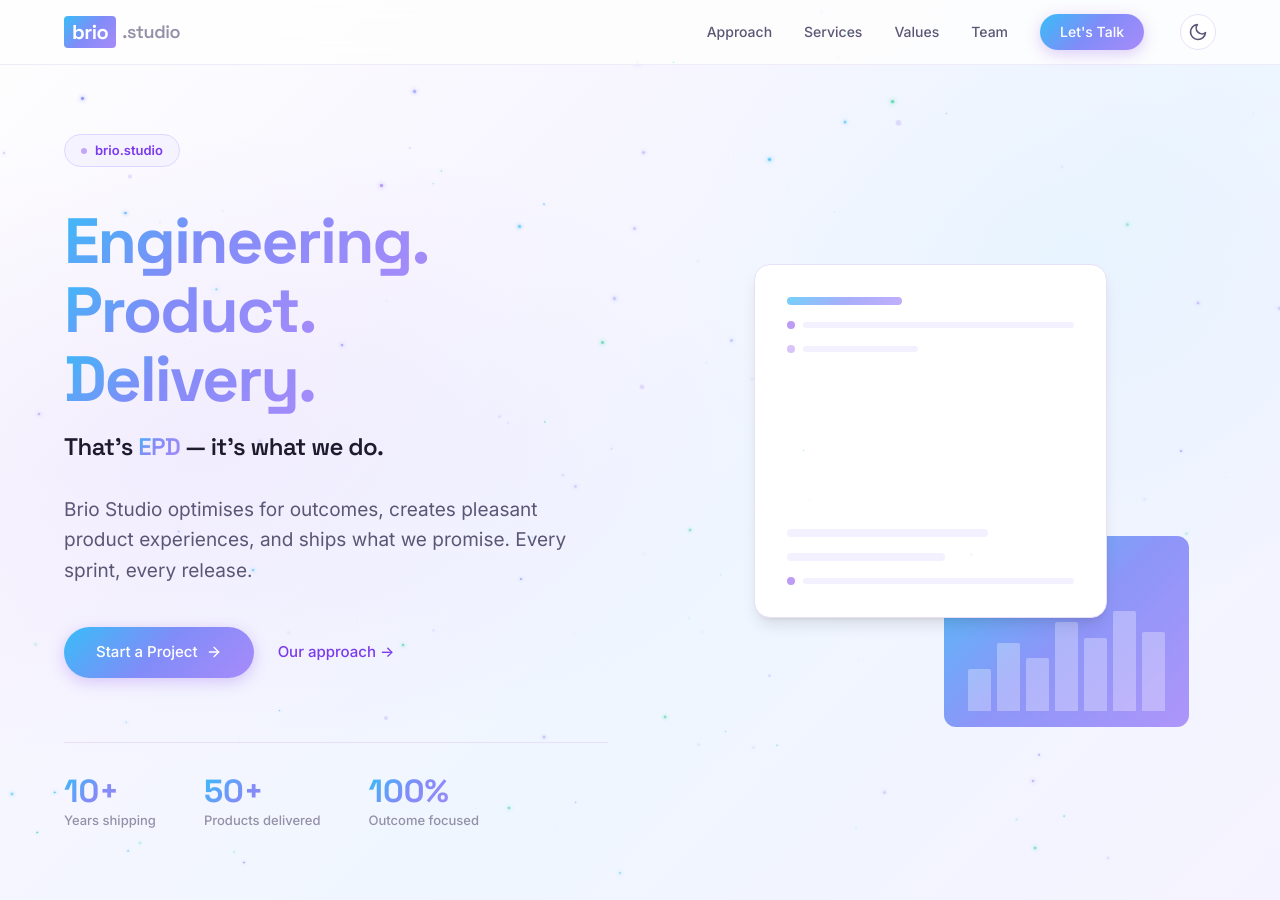
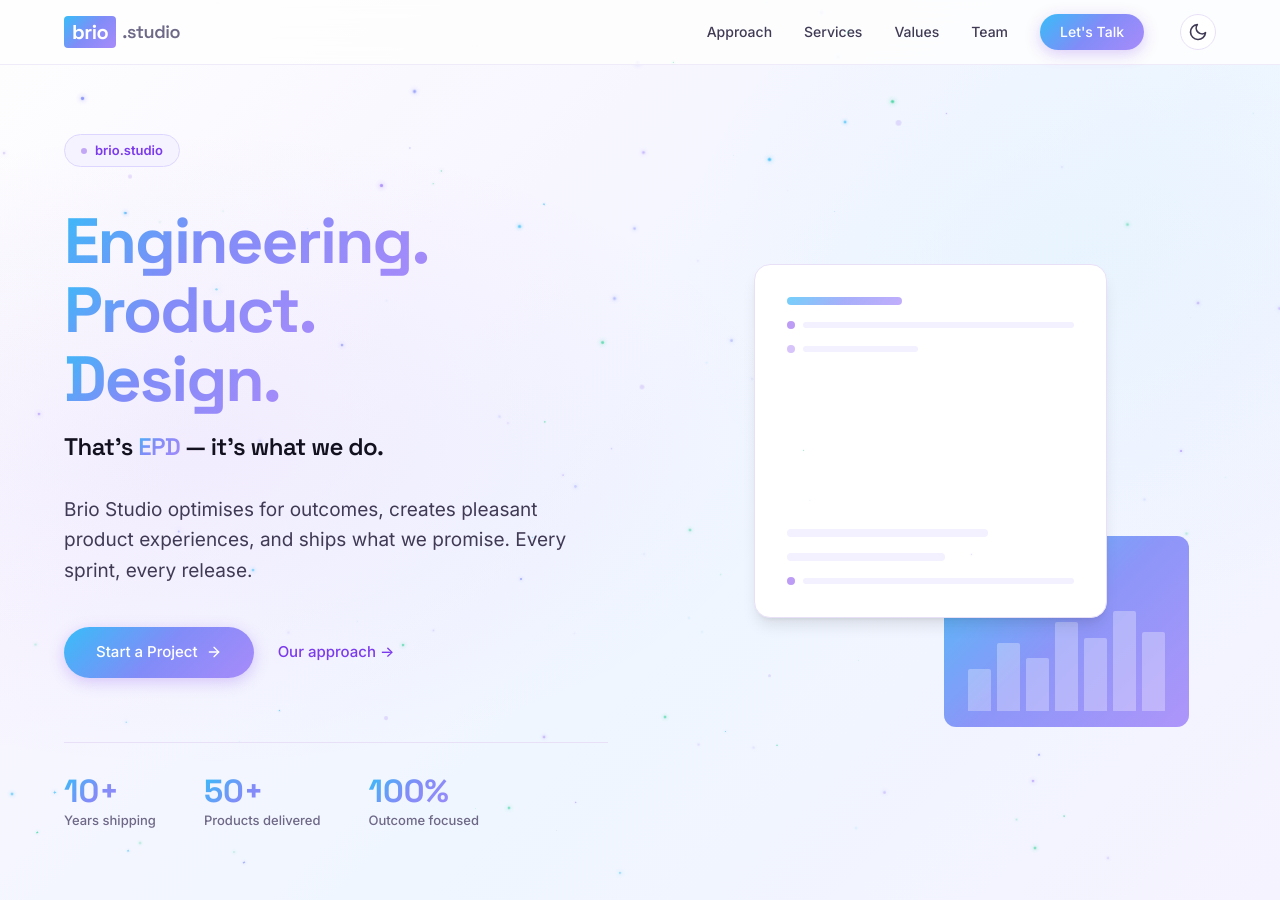
Before and after one commit to briostudio/briostudio.github.io, a Jekyll site: the page built from index.html, in a window 1280 px wide and 900 px high. Built offline with Jekyll 4.4.1, drawn with Linux system fonts in a browser that asks for light colours; nearby versions of some CDN libraries; some of the changed text lies outside the part shown.

Commit message:
Fix EPD naming (Design not Delivery), longer sparkle trail, darker light mode text
- EPD now correctly stands for Engineering, Product, Design
- Update all instances across config, index, footer
- Reduce cursor sparkle decay rate (0.008-0.018 vs 0.012-0.025)
  for ~100ms longer visible trail
- Darken light mode text colours for better readability:
  primary #13111F, secondary #403A55, muted #6E6887

Co-Authored-By: Claude Opus 4.6 <noreply@anthropic.com>

```diff
--- a/_config.yml
+++ b/_config.yml
@@ -1,5 +1,5 @@
 title: Brio Studio
-description: "Engineering. Product. Delivery. We optimise for outcomes, create pleasant product experiences, and deliver on promises."
+description: "Engineering. Product. Design. We optimise for outcomes, create pleasant product experiences, and deliver on promises."
 url: "https://briostudio.github.io"
 baseurl: ""
 
--- a/_includes/footer.html
+++ b/_includes/footer.html
@@ -11,7 +11,7 @@
           <span class="font-heading font-bold text-xl tracking-tight bg-gradient-accent text-white px-2 py-0.5 rounded">brio</span>
           <span class="font-heading font-semibold text-lg tracking-tight text-muted">.studio</span>
         </a>
-        <p class="text-[0.9375rem] text-muted leading-relaxed">Engineering. Product. Delivery.<br>Optimising for outcomes.</p>
+        <p class="text-[0.9375rem] text-muted leading-relaxed">Engineering. Product. Design.<br>Optimising for outcomes.</p>
       </div>
 
       <!-- Navigate -->
--- a/assets/css/main.css
+++ b/assets/css/main.css
@@ -24,9 +24,9 @@
   --color-border:         #E8E0F7;
   --color-border-subtle:  #F0EBF9;
 
-  --color-text:           #1E1B2E;
-  --color-text-secondary: #5B5675;
-  --color-text-muted:     #9490A8;
+  --color-text:           #13111F;
+  --color-text-secondary: #403A55;
+  --color-text-muted:     #6E6887;
 
   --color-accent:         #7C3AED;
   --color-accent-hover:   #6D28D9;
--- a/assets/js/sparkle.js
+++ b/assets/js/sparkle.js
@@ -171,7 +171,7 @@
       size: size,
       maxSize: size,
       life: 1,
-      decay: randomRange(0.012, 0.025),
+      decay: randomRange(0.008, 0.018),
       color: color,
       rotation: Math.random() * Math.PI * 2,
       rotSpeed: randomRange(-0.05, 0.05),
--- a/index.html
+++ b/index.html
@@ -1,6 +1,6 @@
 ---
 layout: default
-title: Brio Studio — Engineering. Product. Delivery.
+title: Brio Studio — Engineering. Product. Design.
 description: "We optimise for outcomes, create pleasant product experiences, and deliver on promises."
 ---
 
@@ -31,7 +31,7 @@ description: "We optimise for outcomes, create pleasant product experiences, and
           style="font-size:clamp(2.5rem,5vw,4.5rem)">
         <span class="text-gradient">Engineering.</span><br>
         <span class="text-gradient">Product.</span><br>
-        <span class="text-gradient">Delivery.</span>
+        <span class="text-gradient">Design.</span>
       </h1>
 
       <p class="font-heading font-semibold text-primary text-xl md:text-2xl mb-8 tracking-tight">
@@ -132,7 +132,7 @@ description: "We optimise for outcomes, create pleasant product experiences, and
       </h2>
       <p class="text-secondary max-w-[55ch] leading-relaxed" style="font-size:clamp(1.0625rem,1.5vw,1.1875rem)">
         Every product we build stands on a foundation of measurable outcomes,
-        thoughtful experiences, and reliable delivery.
+        thoughtful experiences, and intentional design.
       </p>
     </div>
 
@@ -220,7 +220,7 @@ description: "We optimise for outcomes, create pleasant product experiences, and
       <div class="bg-card border border-theme rounded-xl p-10 card-lift flex flex-col sm:flex-row gap-6 items-start fade-in" style="transition-delay:200ms">
         <div class="font-heading text-5xl font-bold text-gradient opacity-40 leading-none shrink-0">03</div>
         <div>
-          <h3 class="font-heading font-semibold text-primary text-lg mb-2">Engineering &amp; Delivery</h3>
+          <h3 class="font-heading font-semibold text-primary text-lg mb-2">Engineering &amp; Architecture</h3>
           <p class="text-secondary text-[0.9375rem] leading-relaxed mb-4">Build robust, scalable products with modern engineering practices. Ship reliably, iterate confidently.</p>
           <div class="flex flex-wrap gap-2">
             <span class="text-xs font-medium text-accent bg-accent-s border border-accent-l px-3 py-1 rounded-full">Full-Stack</span>
```
